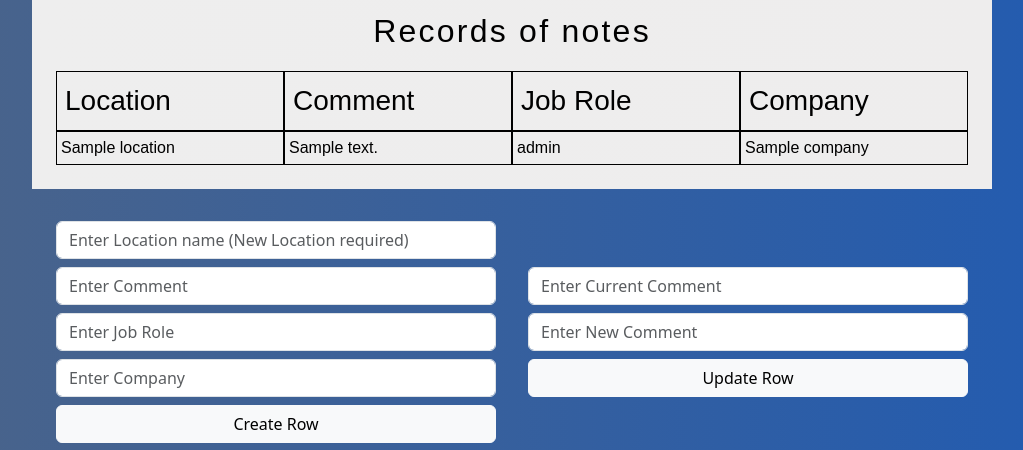
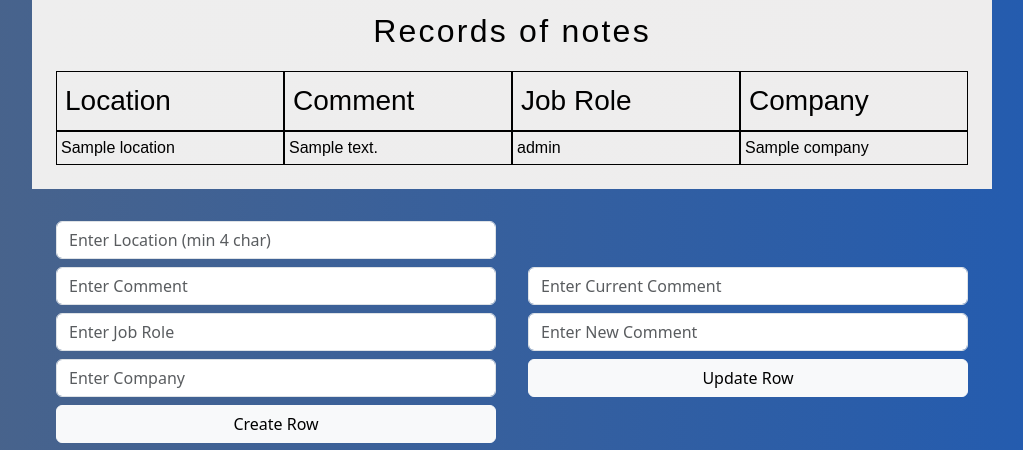
Before and after one commit to tomsenior20/Web_Application_TomSenior, a Flask app: template templates/home.html in a window 1280 px wide. Shown: the part 201-651 px from the top of the page, without its empty margins (128-1151 px from the left). Run offline with Flask 3, Linux system fonts and the light colour scheme; the template is opened without the code that fills it: most values are stand-ins (such as "Sample title", 1, 10 or a date in 2020).

Commit message:
removed some un-used code

```diff
--- a/templates/home.html
+++ b/templates/home.html
@@ -102,7 +102,7 @@
             <!-- Button for Creating Data into the Database -->
             <div class=" d-flex flex-row w-100 w-md-50 w-lg-50 w-xl-50  buttonContainer">
                 <form action="/insert_row_attempt" method="POST" class="d-flex flex-column m-3 w-100">
-                <input type="text" class="form-control mt-2" Placeholder="Enter Location name (New Location required)" name='nameInsert' id="nameInsert"></input>
+                <input type="text" class="form-control mt-2" Placeholder="Enter Location (min 4 char)" name='nameInsert' id="nameInsert"></input>
                 <input type="text" class="form-control mt-2" Placeholder="Enter Comment" name='commentInsert' id="commentInsert"></input>
                 <input type="text" class="form-control mt-2" Placeholder="Enter Job Role" name='jobRole' id="jobRole"></input>
                 <input type="text" class="form-control mt-2" Placeholder="Enter Company" name='companyInsert' id="companyInsert"></input>
@@ -113,7 +113,7 @@
                 <!-- If not admin user you will be only be able to update / create ( Read only covered via Data rendered to page -->
             <div class=" d-flex flex-row w-100 w-md-50 w-lg-50 w-xl-50 buttonContainer">
                 <form action="/insert_row_attempt" method="POST" class="d-flex flex-column m-3 w-100">
-                <input type="text" class="form-control mt-2" Placeholder="Enter Location name (New Location required)" name='nameInsert' id="nameInsert"></input>
+                <input type="text" class="form-control mt-2" Placeholder="Enter Location (min 4 char)" name='nameInsert' id="nameInsert"></input>
                 <input type="text" class="form-control mt-2" Placeholder="Enter Comment" name='commentInsert' id="commentInsert"></input>
                 <input type="text" class="form-control mt-2" Placeholder="Enter Job Role" name='jobRole' id="jobRole"></input>
                 <input type="text" class="form-control mt-2" Placeholder="Enter Company" name='companyInsert' id="companyInsert"></input>
--- a/testing.py
+++ b/testing.py
@@ -1,4 +1,5 @@
 import unittest
+# Patch allows for me to mock the method
 from unittest.mock import patch
 from auth import check_login, check_register
 
@@ -29,6 +30,8 @@ class TestInsertRow(unittest.TestCase):
         self.assertEqual(result, "Please fill in all fields.")
 
     # Testing the Registering
+
+    # * note for TS will need to find a unique string each time it is ran, for this to work **
 
     # This needs to have unique entry each time or the test will fail
     # @patch('auth.check_register')
```
Also changed, not shown: auth.py (+4 -4 lines), method.py (+12 -12 lines), database.db, model.py (renamed from classes.py), readme.md.
